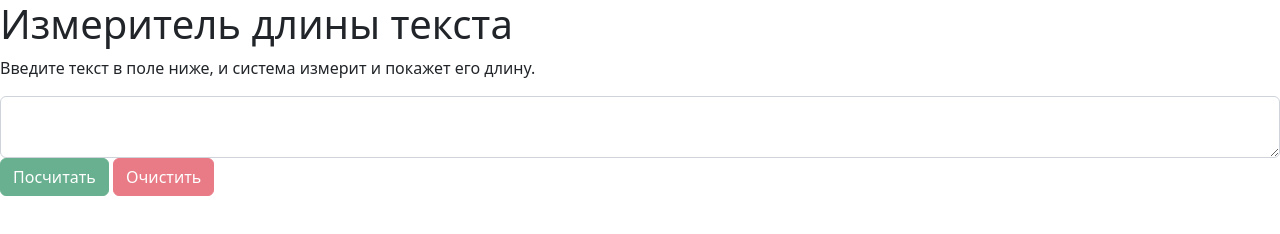
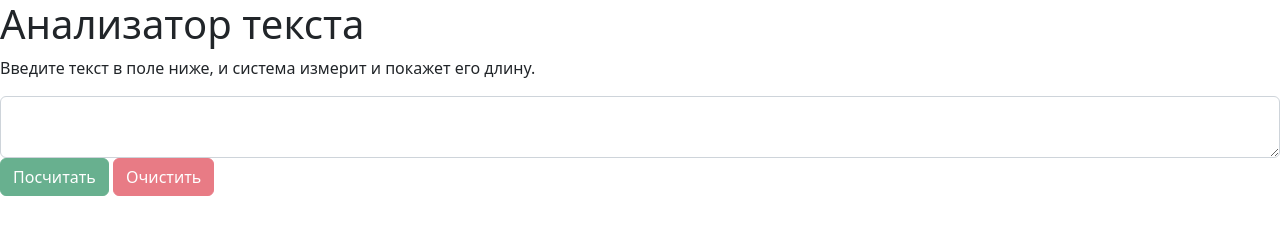
Before and after one commit to APersiyanova/seminar-3, a plain HTML site: page index.html in a window 1280 px wide. Drawn offline with nearby package versions, Linux system fonts and the light colour scheme.

Commit message:
text changed in temprorary branch 18-task-3-5, in file index.html

```diff
--- a/index.html
+++ b/index.html
@@ -3,14 +3,14 @@
 <head>
     <meta charset='utf-8'>
     <meta http-equiv='X-UA-Compatible' content='IE=edge'>
-    <title>Измеритель длины текста</title>
+    <title>Анализатор текста</title>
 
     <link href="https://cdn.jsdelivr.net/npm/bootstrap@5.2.2/dist/css/bootstrap.min.css" rel="stylesheet" integrity="sha384-Zenh87qX5JnK2Jl0vWa8Ck2rdkQ2Bzep5IDxbcnCeuOxjzrPF/et3URy9Bv1WTRi" crossorigin="anonymous">
     <script src="https://cdn.jsdelivr.net/npm/bootstrap@5.2.2/dist/js/bootstrap.bundle.min.js" integrity="sha384-OERcA2EqjJCMA+/3y+gxIOqMEjwtxJY7qPCqsdltbNJuaOe923+mo//f6V8Qbsw3" crossorigin="anonymous"></script>
     <script src="main.js"></script>
 </head>
 <body>
-    <h1>Измеритель длины текста</h1>
+    <h1>Анализатор текста</h1>
     <p class="fw-lighter">Введите текст в поле ниже, и система измерит и покажет его длину.</p>
     <textarea class="form-control" id="text"></textarea>
     <button class="btn btn-success" id="count-button" disabled="disabled">Посчитать</button>
```
